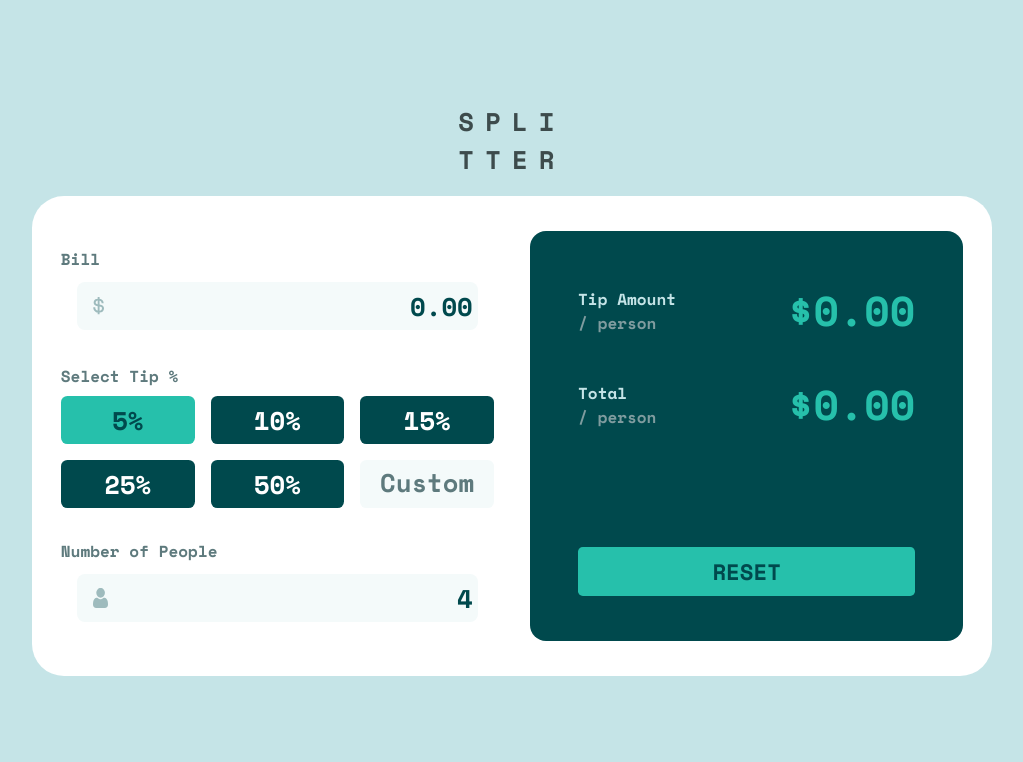
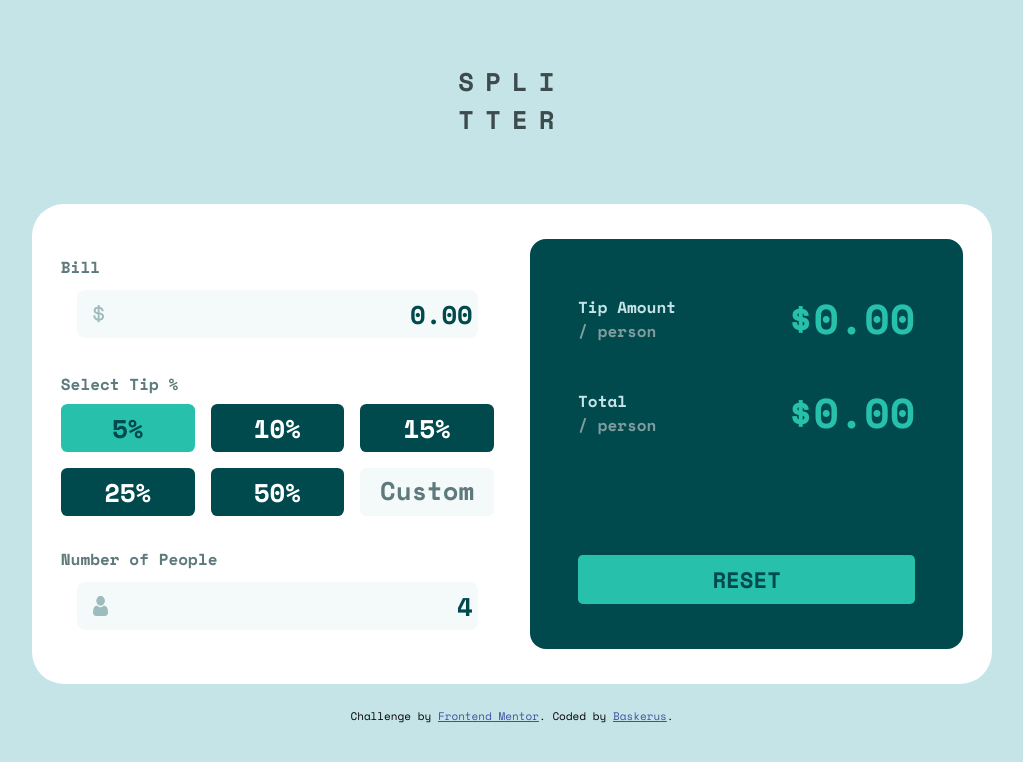
Before and after one commit to Baskerus/Tip-Calculator-Project, a plain HTML site: page index.html in a window 1280 px wide. Shown: the whole page, without its empty margins (128-1151 px from the left). Drawn offline with nearby package versions, Linux system fonts and the light colour scheme.

Commit message:
fixed some styles

```diff
--- a/index.html
+++ b/index.html
@@ -65,11 +65,11 @@
       </div>
     </div>
 
-    <!--   <div class="attribution">
+      <div class="attribution">
       Challenge by
       <a href="https://www.frontendmentor.io?ref=challenge" target="_blank"
         >Frontend Mentor</a
       >. Coded by <a href="#">Baskerus</a>.
-    </div> -->
+    </div>
   </body>
 </html>
--- a/styles/_media.scss
+++ b/styles/_media.scss
@@ -1,5 +1,5 @@
 @media screen and (min-width: 1024px) {
-body{
+  body {
     justify-content: center;
     height: 100vh;
   }
@@ -17,23 +17,29 @@ body{
     width: 48%;
   }
 
-  .tip-grid{
+  .tip-grid {
     grid-template-columns: repeat(3, 1fr);
     grid-template-rows: repeat(2, 1fr);
   }
 
-  .total-wrapper{
+  .total-wrapper {
     justify-content: space-between;
     padding: 3rem;
 
-      .reset{
+    .reset {
       margin-top: 5rem;
     }
-      .total-section{
+    .total-section {
       margin-bottom: 2rem;
-          .tip-display{
+      .tip-display {
         font-size: 2.6rem;
       }
     }
   }
+  .title {
+    padding-bottom: 6rem;
   }
+  .attribution {
+    margin: -1rem;
+  }
+}
--- a/styles/main.scss
+++ b/styles/main.scss
@@ -210,5 +210,8 @@
     }
   }
 }
+.attribution{
+  margin: 1.5rem;
+}
 
 @import "media";
```
Also changed, not shown: styles/main.css, 1 other file. Lines whose indentation alone changed are shown as unchanged.
